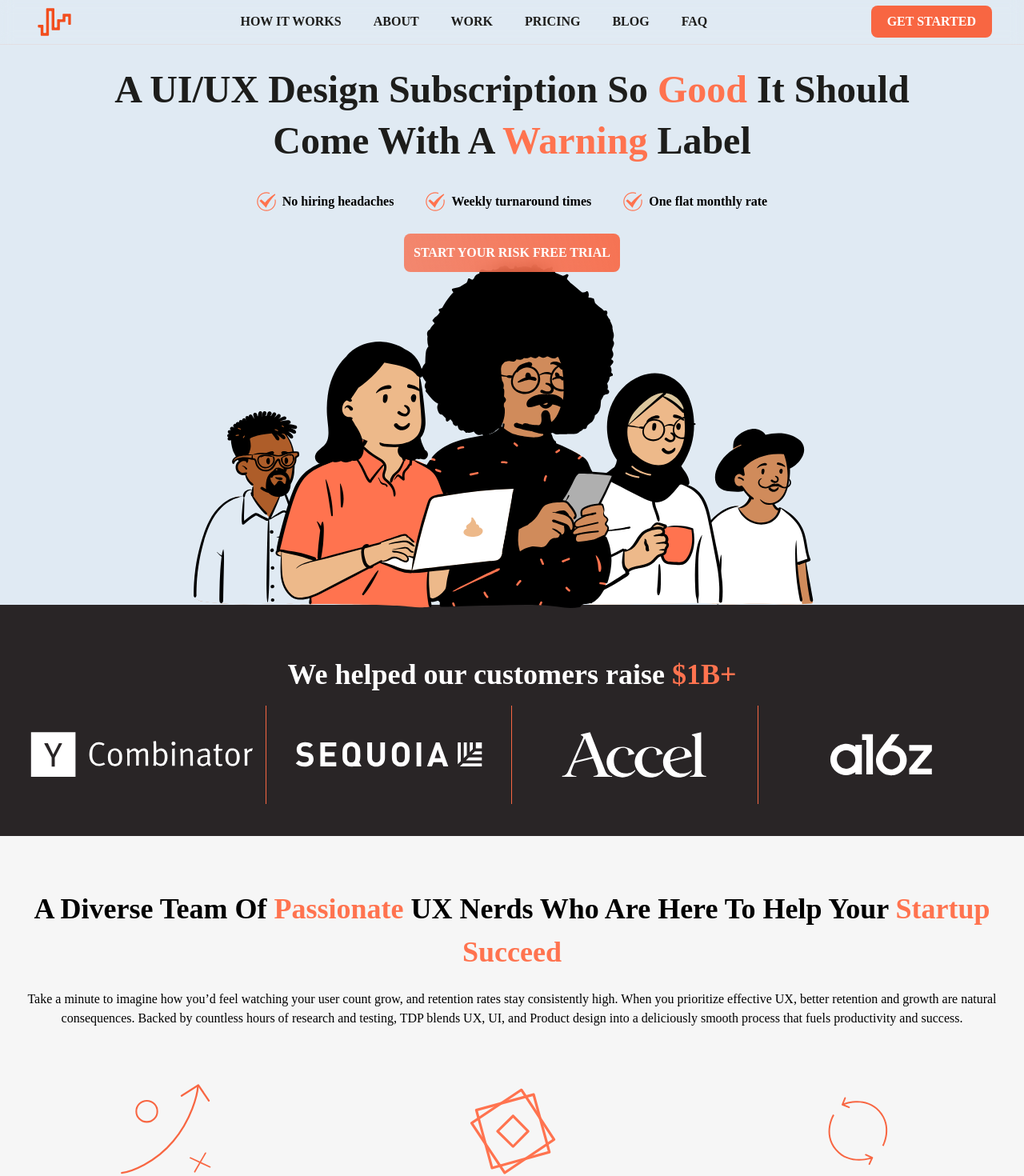
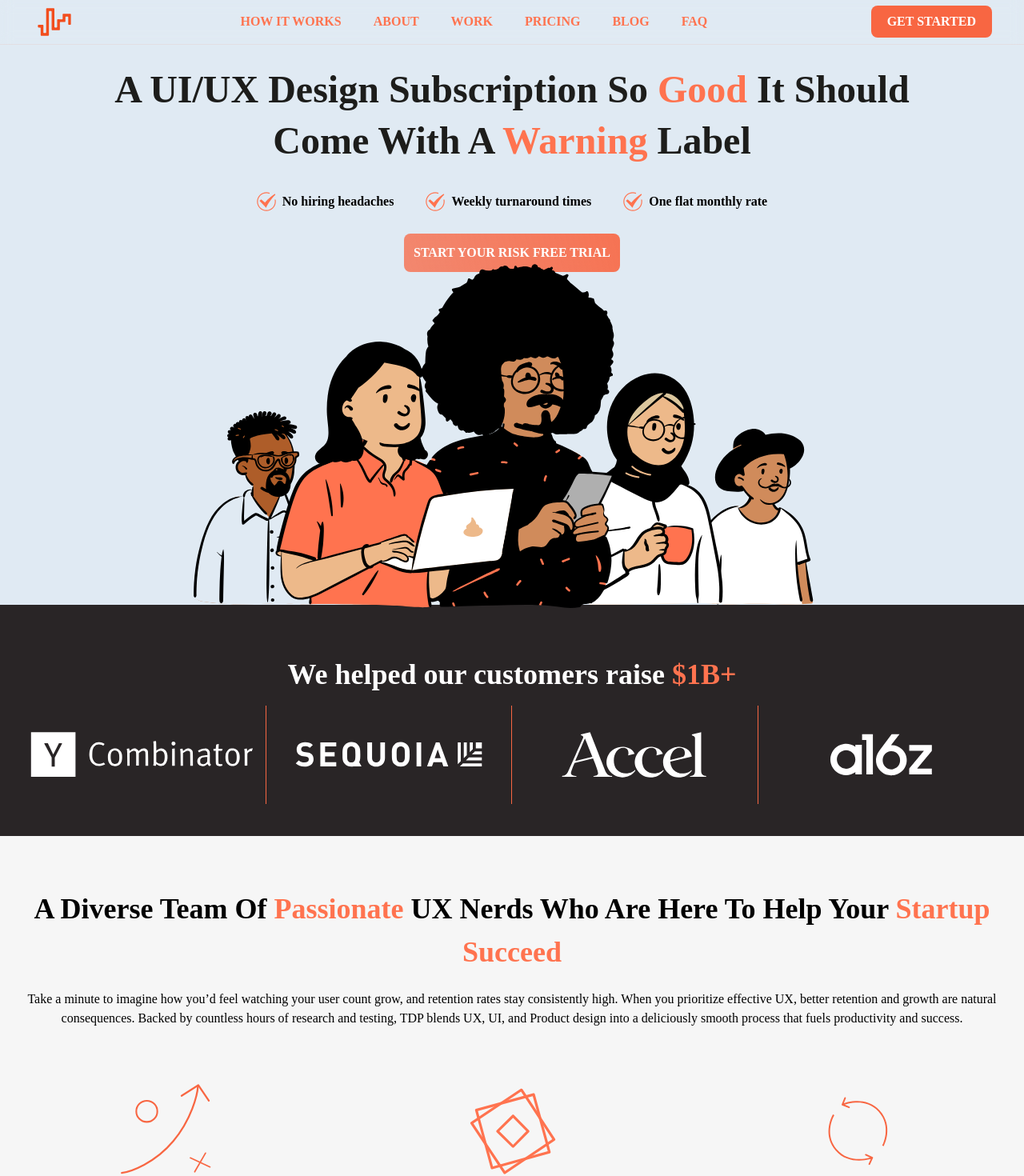
Before and after one commit to NoStackDev/The-Design-Project-Landing-Page, a Next.js app: page / in a window 1280 px wide. Shown: the top 1470 px of the page at 80% size. Built offline with nearby package versions, Linux system fonts and the light colour scheme.

Commit message:
add: framer motion

```diff
--- a/package.json
+++ b/package.json
@@ -16,6 +16,7 @@
     "clsx": "^1.2.1",
     "eslint": "8.36.0",
     "eslint-config-next": "13.2.4",
+    "framer-motion": "^10.12.2",
     "next": "13.2.4",
     "react": "18.2.0",
     "react-dom": "18.2.0",
--- a/src/app/components/Navbar.tsx
+++ b/src/app/components/Navbar.tsx
@@ -30,39 +30,39 @@ const Navbar = (props: Props) => {
 
   return (
     <>
-      <nav className="fixed top-0 z-10 w-full backdrop-blur flex-none transition-colors duration-500 lg:z-40 lg:border-b lg:border-primary-400/10 dark:border-slate-50/[0.06] bg-white/95 supports-backdrop-blur:bg-white/60 dark:bg-transparent flex justify-between items-center px-3 md:px-6 lg:px-10">
+      <nav className="fixed top-0 z-10 w-full backdrop-blur flex-none transition-colors duration-500 lg:z-40 lg:border-b lg:border-primary-400/10 bg-white supports-backdrop-blur:bg-white flex justify-between items-center px-3 md:px-6 lg:px-10">
         {/* logo */}
         <Image src={Logo} alt="logo" className="md:w-28 md:h-auto lg:w-14" />
 
         {/* links */}
         <ul className="hidden lg:flex gap-10 font-bold">
           <li>
-            <a href="#hero" className=" text-black-200">
+            <a href="#hero" className=" text-primary-400">
               HOW IT WORKS
             </a>
           </li>
           <li>
-            <a href="#about" className=" text-black-200">
+            <a href="#about" className=" text-primary-400">
               ABOUT
             </a>
           </li>
           <li>
-            <a href="#work" className=" text-black-200">
+            <a href="#work" className=" text-primary-400">
               WORK
             </a>
           </li>
           <li>
-            <a href="#pricing" className=" text-black-200">
+            <a href="#pricing" className=" text-primary-400">
               PRICING
             </a>
           </li>
           <li>
-            <a href="#blog" className=" text-black-200">
+            <a href="#blog" className=" text-primary-400">
               BLOG
             </a>
           </li>
           <li>
-            <a href="#faq" className=" text-black-200">
+            <a href="#faq" className=" text-primary-400">
               FAQ
             </a>
           </li>
@@ -114,7 +114,7 @@ const Navbar = (props: Props) => {
         </button>
 
         {/* links */}
-        <ul className="flex flex-col gap-8 md:gap-16 text-black-100 font-bold">
+        <ul className="flex flex-col gap-8 md:gap-16 font-bold">
           <li>
             <a
               href="#hero"
--- a/src/app/sections/About.tsx
+++ b/src/app/sections/About.tsx
@@ -1,3 +1,5 @@
+"use client";
+
 import React from "react";
 import Span from "../components/ui/Span";
 import Paragraph from "../components/ui/Paragraph";
@@ -5,13 +7,20 @@ import Image from "next/image";
 import PlanImage from "public/gameplan.svg";
 import SquareImage from "public/square.svg";
 import CycleImage from "public/cycle.svg";
+import { motion } from "framer-motion";
 
 type Props = {};
 
 const About = (props: Props) => {
   return (
     <section id="about" className="bg-white-200 px-3 md:px-6 py-16">
-      <h2 className="font-bold text-2xl md:text-4xl text-center text-black-100">
+      <motion.h2
+        initial={{ opacity: 0, y: "20%" }}
+        whileInView={{ opacity: 1, y: 0 }}
+        viewport={{ once: true }}
+        transition={{ duration: 0.5 }}
+        className="font-bold text-2xl md:text-4xl text-center text-black-100"
+      >
         A Diverse Team Of{" "}
         <Span size="accented" fontColor="accented">
           Passionate
@@ -20,8 +29,14 @@ const About = (props: Props) => {
         <Span size="accented" fontColor="accented">
           Startup Succeed
         </Span>
-      </h2>
+      </motion.h2>
 
+      <motion.div
+        initial={{ opacity: 0, y: "20%" }}
+        whileInView={{ opacity: 1, y: 0 }}
+        viewport={{ once: true }}
+        transition={{ duration: 0.5 }}
+      >
         <Paragraph intent="heading" className="mt-5">
           Take a minute to imagine how you’d feel watching your user count grow,
           and retention rates stay consistently high. When you prioritize
@@ -30,8 +45,15 @@ const About = (props: Props) => {
           and Product design into a deliciously smooth process that fuels
           productivity and success.
         </Paragraph>
+      </motion.div>
 
-      <div className="flex flex-col lg:flex-row gap-14 md:gap-16 lg:justify-between mt-16">
+      <motion.div
+        initial={{ opacity: 0, y: "20%" }}
+        whileInView={{ opacity: 1, y: 0 }}
+        viewport={{ once: true }}
+        transition={{ duration: 0.5 }}
+        className="flex flex-col lg:flex-row gap-14 md:gap-16 lg:justify-between mt-16"
+      >
         <div className="flex lg:flex-col lg:items-center gap-5 lg:basis-1 lg:grow">
           <Image
             src={PlanImage}
@@ -76,7 +98,7 @@ const About = (props: Props) => {
             </Paragraph>
           </div>
         </div>
-      </div>
+      </motion.div>
     </section>
   );
 };
--- a/src/app/sections/Customers.tsx
+++ b/src/app/sections/Customers.tsx
@@ -1,3 +1,5 @@
+"use client";
+
 import React from "react";
 import Span from "@/ui/Span";
 import Image from "next/image";
@@ -5,12 +7,20 @@ import YCombinatorLogo from "public/ycombinatorLogo.svg";
 import SequioiaLogo from "public/sequioiaLogo.svg";
 import AccelLogo from "public/accelLogo.svg";
 import A16zLogo from "public/a16zLogo.svg";
+import { motion } from "framer-motion";
 
 type Props = {};
 
 const Customers = (props: Props) => {
   return (
-    <section id="customers" className="px-3 md:px-6 py-5 md:py-10 bg-primary-100 flex flex-col items-center">
+    <motion.section
+      initial={{ opacity: 0, y: "20%" }}
+      whileInView={{ opacity: 1, y: 0 }}
+      viewport={{ once: true }}
+      transition={{ duration: 1 }}
+      id="customers"
+      className="px-3 md:px-6 py-5 md:py-10 bg-primary-100 flex flex-col items-center"
+    >
       <h2 className="font-bold text-2xl md:text-4xl text-center text-white-100 mt-5">
         We helped our customers raise{" "}
         <Span size="accented" fontColor="accented">
@@ -18,7 +28,13 @@ const Customers = (props: Props) => {
         </Span>
       </h2>
 
-      <div className="flex  w-full mt-3">
+      <motion.div
+        initial={{ opacity: 0, y: "100%" }}
+        whileInView={{ opacity: 1, y: 0 }}
+        viewport={{ once: true }}
+        transition={{ duration: 0.6 }}
+        className="flex  w-full mt-3"
+      >
         <Image
           src={YCombinatorLogo}
           alt="Y Combinator logo"
@@ -34,13 +50,9 @@ const Customers = (props: Props) => {
           alt="Accel logo"
           className="border-r-1 border-primary-300 px-0 w-[25%] h-auto"
         />
-        <Image
-          src={A16zLogo}
-          alt="A16z logo"
-          className="px-0 w-[25%] h-auto"
-        />
-      </div>
-    </section>
+        <Image src={A16zLogo} alt="A16z logo" className="px-0 w-[25%] h-auto" />
+      </motion.div>
+    </motion.section>
   );
 };
 
--- a/src/app/sections/Footer.tsx
+++ b/src/app/sections/Footer.tsx
@@ -1,31 +1,63 @@
+"use client";
+
 import Image from "next/image";
 import React from "react";
 import EmailIcon from "public/emailIcon.svg";
 import InstagramIcon from "public/instagramIcon.svg";
 import LinkedinIcon from "public/linkedInIcon.svg";
+import { motion } from "framer-motion";
 
 type Props = {};
 
 const Footer = (props: Props) => {
   return (
-    <footer id="footer" className="bg-primary-100 px-3md:px-6 py-10 flex flex-col gap-8 z-5 items-center">
-      <h2 className="font-extrabold text-3xl md:text-4xl lg:text-5xl text-white-100">
+    <footer
+      id="footer"
+      className="bg-primary-100 px-3md:px-6 py-10 flex flex-col gap-8 z-5 items-center"
+    >
+      <motion.h2
+        initial={{ opacity: 0, y: "20%" }}
+        whileInView={{ opacity: 1, y: 0 }}
+        viewport={{ once: true }}
+        transition={{ duration: 0.5 }}
+        className="font-extrabold text-3xl md:text-4xl lg:text-5xl text-white-100"
+      >
         the design project
-      </h2>
-      <div className="flex flex-col lg:flex-row gap-5">
+      </motion.h2>
+      <motion.div
+        initial={{ opacity: 0, y: "20%" }}
+        whileInView={{ opacity: 1, y: 0 }}
+        viewport={{ once: true }}
+        transition={{ duration: 0.5 }}
+        className="flex flex-col lg:flex-row gap-5"
+      >
         <div className="flex gap-5">
           <Image src={EmailIcon} alt="email" className="w-8 m:w-32 h-auto" />
-          <span className="text-white-100 text-base md:text-xl lg:text-2xl">hello@designproject.io</span>
+          <span className="text-white-100 text-base md:text-xl lg:text-2xl">
+            hello@designproject.io
+          </span>
         </div>
         <div className="flex gap-5">
-          <Image src={LinkedinIcon} alt="linkedin" className="w-8 m:w-32 h-auto" />
-          <span className="text-white-100 text-base md:text-xl lg:text-2xl">@designproject.io</span>
+          <Image
+            src={LinkedinIcon}
+            alt="linkedin"
+            className="w-8 m:w-32 h-auto"
+          />
+          <span className="text-white-100 text-base md:text-xl lg:text-2xl">
+            @designproject.io
+          </span>
         </div>
         <div className="flex gap-5">
-          <Image src={InstagramIcon} alt="instagram" className="w-8 m:w-32 h-auto" />
-          <span className="text-white-100 text-base md:text-xl lg:text-2xl">The Design Project</span>
+          <Image
+            src={InstagramIcon}
+            alt="instagram"
+            className="w-8 m:w-32 h-auto"
+          />
+          <span className="text-white-100 text-base md:text-xl lg:text-2xl">
+            The Design Project
+          </span>
         </div>
-      </div>
+      </motion.div>
     </footer>
   );
 };
--- a/src/app/sections/Hero.tsx
+++ b/src/app/sections/Hero.tsx
@@ -1,3 +1,5 @@
+"use client";
+
 import React from "react";
 import Span from "../components/ui/Span";
 import Image from "next/image";
@@ -8,13 +10,23 @@ import HeroIllustration3 from "public/heroIllustration3.svg";
 import HeroIllustration4 from "public/heroIllustration4.svg";
 import HeroIllustration5 from "public/heroIllustration5.svg";
 import Button from "@/ui/Button";
+import { motion } from "framer-motion";
 
 type Props = {};
 
 const Hero = (props: Props) => {
   return (
-    <section id="#hero" className="bg-primary-200 pt-16 md:pt-36 lg:pt-[5rem] flex flex-col items-center px-3 md:px-6">
-      <h1 className="font-bold text-3xl md:text-5xl lg:w-[62.3125rem] text-center text-black-200">
+    <section
+      id="#hero"
+      className="bg-primary-200 pt-16 md:pt-36 lg:pt-[5rem] flex flex-col items-center px-3 md:px-6"
+    >
+      <motion.h1
+        initial={{ opacity: 0, y: "-100%" }}
+        whileInView={{ opacity: 1, y: 0 }}
+        viewport={{ once: true }}
+        transition={{ duration: 0.5 }}
+        className="font-bold text-3xl md:text-5xl lg:w-[62.3125rem] text-center text-black-200"
+      >
         A UI/UX Design Subscription So{" "}
         <Span size="h1Accented" fontColor="accented">
           Good
@@ -24,18 +36,30 @@ const Hero = (props: Props) => {
           Warning
         </Span>{" "}
         Label
-      </h1>
+      </motion.h1>
 
       <div className="mt-6 md:mt-8 lg:mt-7 flex flex-col lg:flex-row items-start gap-3 md:gap-6 lg:gap-10">
-        <div className="flex items-left gap-3 md:gap-6 lg:gap-2 items-center">
+        <motion.div
+          initial={{ opacity: 0, x: "100%" }}
+          whileInView={{ opacity: 1, x: 0 }}
+          viewport={{ once: true }}
+          transition={{ delay: 0.3, duration: 0.5 }}
+          className="flex items-left gap-3 md:gap-6 lg:gap-2 items-center"
+        >
           <Image
             src={CheckMarkIcon}
             className="h-4 w-4 md:h-8 md:w-8 lg:w-6"
             alt="check mark"
           />
           <Span className="md:text-2xl lg:text-base">No hiring headaches</Span>
-        </div>
-        <div className="flex items-left gap-3 md:gap-6 lg:gap-2 items-center">
+        </motion.div>
+        <motion.div
+          initial={{ opacity: 0, x: "100%" }}
+          whileInView={{ opacity: 1, x: 0 }}
+          viewport={{ once: true }}
+          transition={{ delay: 0.4, duration: 0.5 }}
+          className="flex items-left gap-3 md:gap-6 lg:gap-2 items-center"
+        >
           <Image
             src={CheckMarkIcon}
             className="h-4 w-4 md:h-8 md:w-8 lg:w-6"
@@ -44,8 +68,14 @@ const Hero = (props: Props) => {
           <Span className="md:text-2xl lg:text-base">
             Weekly turnaround times
           </Span>
-        </div>
-        <div className="flex items-left gap-3 md:gap-6 lg:gap-2 items-center">
+        </motion.div>
+        <motion.div
+          initial={{ opacity: 0, x: "100%" }}
+          whileInView={{ opacity: 1, x: 0 }}
+          viewport={{ once: true }}
+          transition={{ delay: 0.4, duration: 0.5 }}
+          className="flex items-left gap-3 md:gap-6 lg:gap-2 items-center"
+        >
           <Image
             src={CheckMarkIcon}
             className="h-4 w-4 md:h-8 md:w-8 lg:w-6"
@@ -54,45 +84,92 @@ const Hero = (props: Props) => {
           <Span className="md:text-2xl lg:text-base">
             One flat monthly rate
           </Span>
-        </div>
+        </motion.div>
       </div>
 
+      <motion.div
+        initial={{ opacity: 0, y: "-100%" }}
+        whileInView={{ opacity: 1, y: 0 }}
+        viewport={{ once: true }}
+        transition={{ duration: 0.5 }}
+      >
         <Button
           className="mt-7 md:mt-8 p-3 lg:mt-6 text-base md:text-3xl lg:text-base z-6 font-bold"
           intent="linear"
         >
           START YOUR RISK FREE TRIAL
         </Button>
+      </motion.div>
 
       <div className="mt-2 md:mt-8 relative w-full h-60 md:h-[21.5rem] lg:h-[24rem]">
+        <motion.div
+          initial={{ opacity: 0, x: "-300%" }}
+          whileInView={{ opacity: 1, x: "-247%" }}
+          viewport={{ once: true }}
+          transition={{ delay: 0.3 , duration: 0.5 }}
+          className="hidden md:block h-52 lg:h-[15.125rem] w-auto absolute left-[50%]
+          -bottom-0 z-1"
+        >
           <Image
             src={HeroIllustration1}
             alt="illustration of a smiling lady holding a mug"
-          className="hidden md:block h-52 lg:h-[15.125rem] w-auto absolute left-[50%]
-          -translate-x-[247%] -bottom-0 z-1"
+            className="hidden md:block h-52 lg:h-[15.125rem] w-auto"
           />
+        </motion.div>
+        <motion.div
+          initial={{ opacity: 0, x: "-150%" }}
+          whileInView={{ opacity: 1, x: "-98%" }}
+          viewport={{ once: true }}
+          transition={{ delay: 0.2 , duration: 0.5 }}
+          className="h-48 md:h-72 lg:h-[20.8125rem] w-auto absolute left-[50%] z-5 -bottom-1"
+        >
           <Image
             src={HeroIllustration2}
             alt="illustration of a smilling lady using a laptop"
-          className="h-48 md:h-72 lg:h-[20.8125rem] w-auto absolute left-[50%] -translate-x-[98%] -bottom-1 z-5"
+            className="h-48 md:h-72 lg:h-[20.8125rem] w-auto"
           />
+        </motion.div>
+
+        <motion.div
+          initial={{ opacity: 0, x: "-100%" }}
+          whileInView={{ opacity: 1, x: "-50%" }}
+          viewport={{ once: true }}
+          className="h-64 md:h-96 lg:h-[26.875rem] w-auto absolute left-[50%] -bottom-1 z-4"
+        >
           <Image
             src={HeroIllustration3}
             alt="illustration of a smilling man using a phone"
-          className="h-64 md:h-96 lg:h-[26.875rem] w-auto absolute left-[50%] -translate-x-[50%] -bottom-1 z-4"
+            className="h-64 md:h-96 lg:h-[26.875rem] w-auto"
           />
+        </motion.div>
+
+        <motion.div
+          initial={{ opacity: 0, x: "200%" }}
+          whileInView={{ opacity: 1, x: "130%" }}
+          viewport={{ once: true }}
+          transition={{ delay: 0.1 , duration: 0.5 }}
+          className="h-44 md:h-64 lg:h-[18.125rem] w-auto absolute right-[50%] -bottom-0 z-3"
+        >
           <Image
             src={HeroIllustration4}
             alt="illustration of a smiling lady holding a mug"
-          className="h-44 md:h-64 lg:h-[18.125rem] w-auto absolute right-[50%]
-          translate-x-[130%] -bottom-0 z-3"
+            className="h-44 md:h-64 lg:h-[18.125rem] w-auto"
           />
+        </motion.div>
+
+        <motion.div
+          initial={{ opacity: 0, x: "300%" }}
+          whileInView={{ opacity: 1, x: "250%" }}
+          viewport={{ once: true }}
+          transition={{ delay: 0.5  , duration: 0.5}}
+          className="hidden md:block h-48 lg:h-[13.75rem] w-auto absolute right-[50%] -bottom-0 z-2"
+        >
           <Image
             src={HeroIllustration5}
             alt="illustration of a smiling lady holding a mug"
-          className="hidden md:block h-48 lg:h-[13.75rem] w-auto absolute right-[50%]
-          translate-x-[250%] -bottom-0 z-2"
+            className="hidden md:block h-48 lg:h-[13.75rem] w-auto"
           />
+        </motion.div>
       </div>
     </section>
   );
--- a/src/app/sections/Pricing.tsx
+++ b/src/app/sections/Pricing.tsx
@@ -13,6 +13,7 @@ import PricingCardListHeader from "../components/PricingCard/PricingCardListHead
 import PricingCardListContainer from "../components/PricingCard/PricingCardListContainer";
 import PricingCardDuration from "../components/PricingCard/PricingCardDuration";
 import PriceCardListItem from "../components/PricingCard/PriceCardListItem";
+import { motion } from "framer-motion";
 
 type Props = {};
 
@@ -46,9 +47,7 @@ const Pricing = (props: Props) => {
     >
       <div className="w-full flex justify-center">
         <div className="flex flex-col items-center">
-          <Span fontColor="accented">
-            SAVE 5%
-          </Span>
+          <Span fontColor="accented">SAVE 5%</Span>
           <Button
             intent="outline-right-unrounded"
             active={price === "month" ? "priceCardDuration" : "inactive"}
@@ -60,9 +59,7 @@ const Pricing = (props: Props) => {
         </div>
 
         <div className="flex flex-col items-center">
-          <Span fontColor="accented">
-            SAVE 10%
-          </Span>
+          <Span fontColor="accented">SAVE 10%</Span>
           <Button
             intent="outline-unrounded"
             className="border-primary-400 font-bold px-4 md:text-2xl"
@@ -74,9 +71,7 @@ const Pricing = (props: Props) => {
         </div>
 
         <div className="flex flex-col items-center">
-          <Span fontColor="accented">
-            SAVE 15%
-          </Span>
+          <Span fontColor="accented">SAVE 15%</Span>
           <Button
             intent="outline-left-unrounded"
             className="border-primary-400 font-bold px-4 md:text-2xl"
@@ -203,14 +198,17 @@ const Pricing = (props: Props) => {
         </PricingCard>
       </div>
 
-      <div className="flex flex-col gap-6 items-center mt-16">
+      <motion.div
+        initial={{ opacity: 0, y: "20%" }}
+        whileInView={{ opacity: 1, y: 0 }}
+        viewport={{ once: true }}
+        transition={{ duration: 0.5 }}
+        className="flex flex-col gap-6 items-center mt-16"
+      >
         <div className="bg-black-100 w-10/12 h-0.5"></div>
         <h3 className="font-bold text-lg md:text-xl text-center">
           Hey! Need a custom plan?{" "}
-          <Span
-            fontColor="accented"
-            className="text-base font-bold"
-          >
+          <Span fontColor="accented" className="text-base font-bold">
             Contact us!
           </Span>
         </h3>
@@ -218,8 +216,10 @@ const Pricing = (props: Props) => {
           Try us risk free for 7 days, if you don’t love us, get your money
           back.
         </span>
-        <Button className="font-bold py-3 px-10 text-2xl md:text-3xl lg:text-4xl">GET STARTED</Button>
-      </div>
+        <Button className="font-bold py-3 px-10 text-2xl md:text-3xl lg:text-4xl">
+          GET STARTED
+        </Button>
+      </motion.div>
     </section>
   );
 };
```
Also changed, not shown: src/app/sections/About2.tsx (+34 -8 lines), src/app/sections/Cta.tsx (+61 -8 lines), 1 other file (tests, documents, lock files or other folders). Lines whose indentation alone changed are shown as unchanged.
